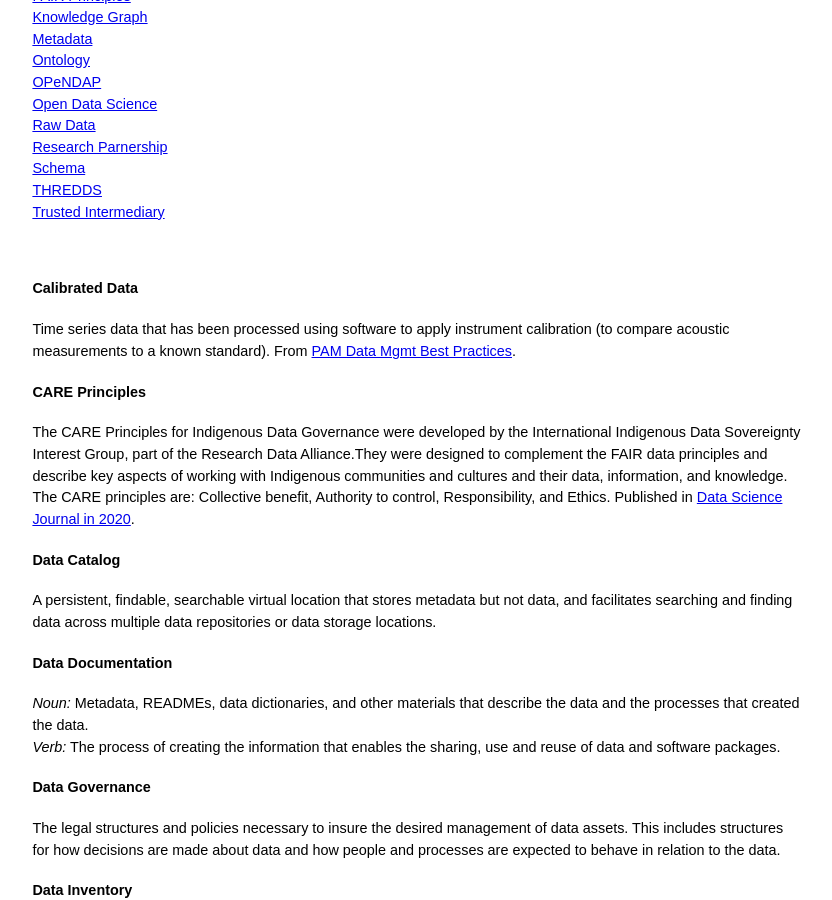
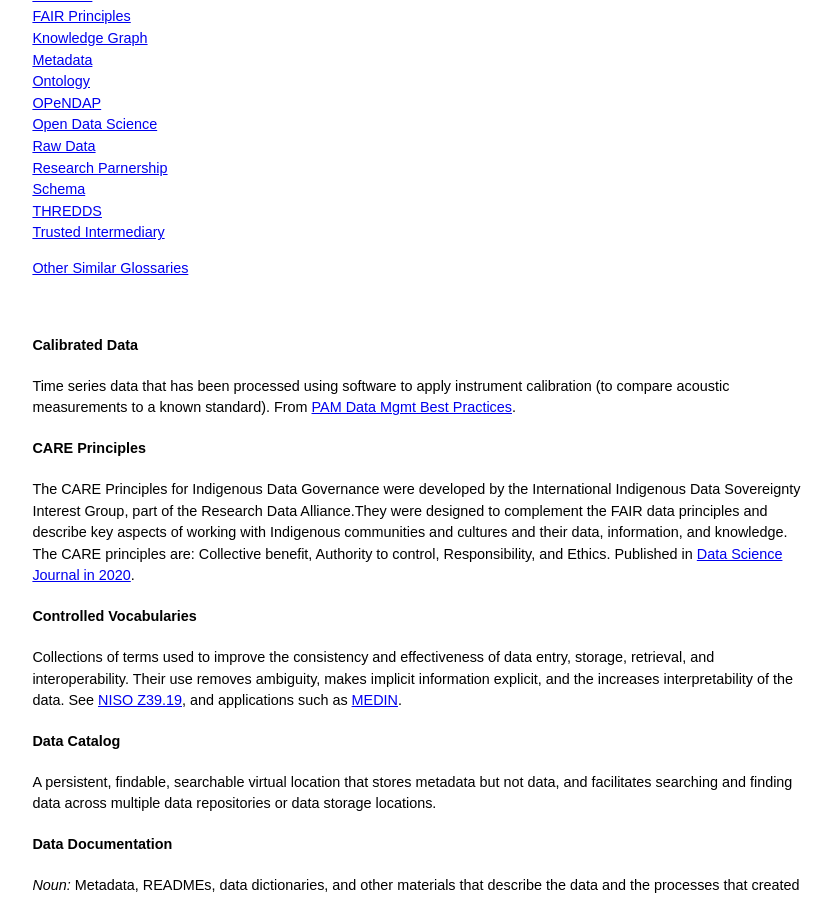
Before and after one commit to RWSCollab/glossary-data-mgmt-gov, a Jekyll site: the page index.html, which Jekyll copies as it is, in a window 1280 px wide and 900 px high, scrolled down 617 px. Shown: the whole window, without its empty margins (222-1054 px from the left). Built offline with Jekyll 4.4.1, drawn with Linux system fonts in a browser that asks for light colours; some of the changed text lies outside the part shown.

Commit message:
update index.html

```diff
--- a/index.html
+++ b/index.html
@@ -82,9 +82,10 @@
 <div class="body">
 <p>This glossary is meant to serve as a useful reference.  It is an evergreen document and will be updated and added to as often as necessary.</p>
 <br>
-<h4 id="table-of-contents">Table of Contents</h4>
+<h3 id="table-of-contents">Table of Contents</h3>
 <p><a href="#calibrated-data">Calibrated Data</a><br />
 <a href="#care-principles">CARE Principles</a><br />
+<a href="#controlled-vocabularies">Controlled Vocabularies</a><br />
 <a href="#data-catalog">Data Catalog</a><br />
 <a href="#data-documentation">Data Documentation</a><br />
 <a href="#data-governance">Data Governance</a><br />
@@ -111,11 +112,14 @@
 <a href="#schema">Schema</a><br />
 <a href="#thredds">THREDDS</a><br />
 <a href="#trusted-intermediary">Trusted Intermediary</a></p>
+<p><a href="#other-similar-glossaries">Other Similar Glossaries</a></p>
 <br>
 <h4 id="calibrated-data">Calibrated Data</h4>
 <p>Time series data that has been processed using software to apply instrument calibration (to compare acoustic measurements to a known standard). From <a href="https://rwscollab.github.io/pam-data-mgmt/#deploy">PAM Data Mgmt Best Practices</a>.</p>
 <h4 id="care-principles">CARE Principles</h4>
 <p>The CARE Principles for Indigenous Data Governance were developed by the International Indigenous Data Sovereignty Interest Group, part of the Research Data Alliance.They were designed to complement the FAIR data principles and describe key aspects of working with Indigenous communities and cultures and their data, information, and knowledge. The CARE principles are:  Collective benefit, Authority to control, Responsibility, and Ethics.  Published in <a href="http://doi.org/10.5334/dsj-2020-043">Data Science Journal in 2020</a>.</p>
+<h4 id="controlled-vocabularies">Controlled Vocabularies</h4>
+<p>Collections of terms used to improve the consistency and effectiveness of data entry, storage, retrieval, and interoperability.  Their use removes ambiguity, makes implicit information explicit, and the increases interpretability of the data.  See <a href="www.doi.org/10.3789/ansi.niso.z39.19-2005R2010">NISO Z39.19</a>, and applications such as <a href="https://medin.org.uk/data-standards/controlled-vocabularies">MEDIN</a>.</p>
 <h4 id="data-catalog">Data Catalog</h4>
 <p>A persistent, findable, searchable virtual location that stores metadata but not data, and facilitates searching and finding data across multiple data repositories or data storage locations.</p>
 <h4 id="data-documentation">Data Documentation</h4>
@@ -175,6 +179,8 @@
 <h4 id="trusted-intermediary">Trusted Intermediary</h4>
 <p>A data collaborative structure where a third-party actor supports collaboration between private-sector data holders and data users in the public sector, academia, NGO sector, and society.  Adapted from the <a href="https://raw.githubusercontent.com/GovLab/data-collaboratives/master/source/static/files/existing-practices-report.pdf">GovLab</a>.</p>
 <br>
+<h3 id="other-similar-glossaries">Other Similar Glossaries</h3>
+<p><a href="https://fairisland.org/toolkit/glossary/">FAIR Island</a></p>
 </div>
 </body>
 </html>
```
Also changed, not shown: RWSC_glossary.md (+6 -5 lines).
